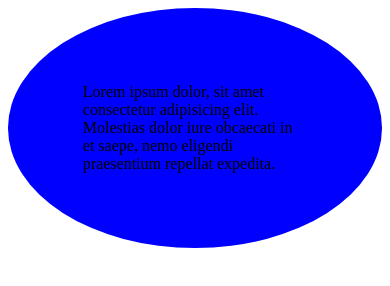
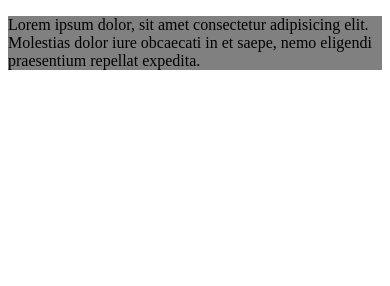
Before and after one commit to emiryucelweb/webtest, a plain HTML site: page index.html in a window 390 px wide. Drawn offline with Linux system fonts and the light colour scheme.

Commit message:
Update responsive.css

```diff
--- a/responsive.css
+++ b/responsive.css
@@ -1,7 +1,4 @@
 p{
-    border-radius: 50%;
-    background-color: blue;
-    margin: auto;
-    padding: 20%;
-    animation: infinite;
+    background-color: grey;
+
 }
```
